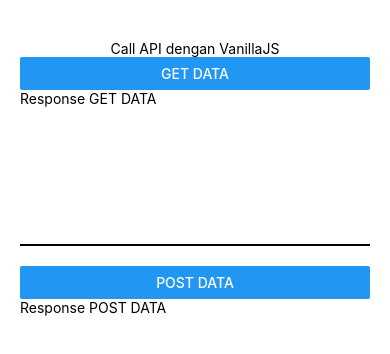
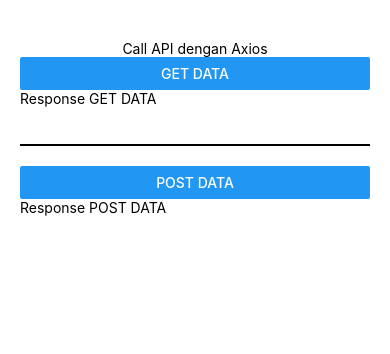
Before and after one commit to H4fif/contact-app-react-native, a React Native app: screen / in a window 390 px wide. Shown: the top 354 px of the page. Built offline with nearby package versions, Linux system fonts and the light colour scheme.

Commit message:
♻️ call API using axios

```diff
--- a/src/App.js
+++ b/src/App.js
@@ -5,6 +5,7 @@ import Position from './pages/Position';
 import SampleComponent from './pages//SampleComponent';
 import StylingComponent from './pages/StylingComponent';
 import CallAPIVanilla from './pages/CallAPIVanilla';
+import CallAPIAxios from './pages/CallAPIAxios';
 
 const App = () => {
   const [isShow, setIsShow] = useState(true);
@@ -22,7 +23,8 @@ const App = () => {
         <SampleComponent /> */}
         {/* {isShow && <FlexBox />} */}
         {/* <Position /> */}
-        <CallAPIVanilla />
+        {/* <CallAPIVanilla /> */}
+        <CallAPIAxios />
       </ScrollView>
     </View>
   );
```
